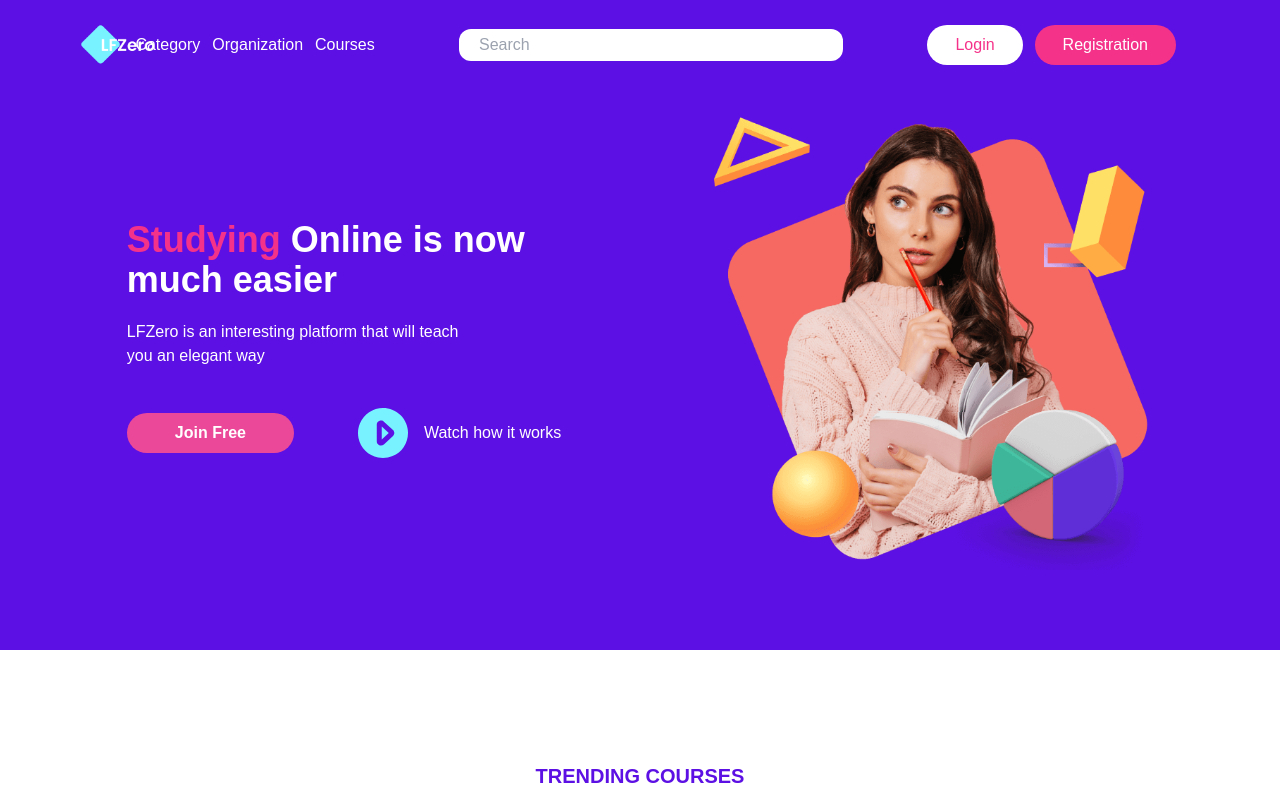
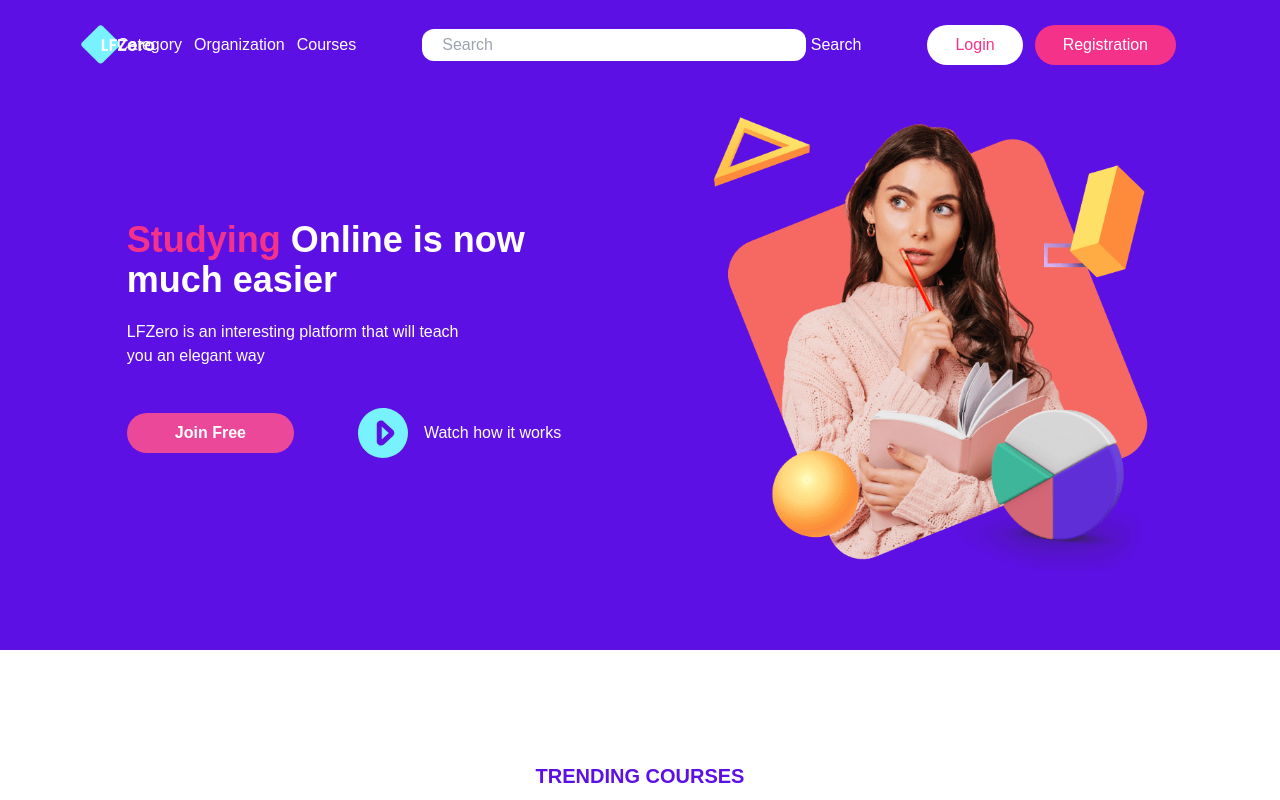
Before and after one commit to rezainiet/lfzero-client, a React (Create React App) app: page / in a window 1280 px wide. Shown: the top 800 px of the page. Built offline with nearby package versions, Linux system fonts and the light colour scheme; no server answers.

Commit message:
pulling from main

```diff
--- a/src/components/Pages/Contact/Contact.js
+++ b/src/components/Pages/Contact/Contact.js
@@ -139,7 +139,7 @@ const Contact = () => {
                 +1 010 582 5006
               </p>
               <p className="font-openSans font-light text-lg">
-                lfzero@gmail.com
+                support@lfzero.com
               </p>
             </div>
           </div>
@@ -147,7 +147,7 @@ const Contact = () => {
             <div className="card w-fit bg-white drop-shadow-2xl">
               <div className="card-body bg-gray-200 bg-opacity-50">
                 <h2 className="text-center font-montserrat font-medium text-4xl text-gray-600">
-                  Send as Message!
+                  Send a Message!
                 </h2>
                 <form onSubmit={handleSubmit} className="">
                   <div className="form-control w-full ">
--- a/src/components/shared/Navbar/Navbar.js
+++ b/src/components/shared/Navbar/Navbar.js
@@ -1,4 +1,4 @@
-import React from 'react';
+import React, { useState } from 'react';
 import { useNavigate } from 'react-router-dom';
 import auth from '../../../firebase.init';
 import { useAuthState } from 'react-firebase-hooks/auth';
@@ -7,8 +7,25 @@ import { signOut } from 'firebase/auth';
 
 const Navbar = () => {
     const [user, loading] = useAuthState(auth);
-    const navigate = useNavigate()
+    const navigate = useNavigate();
+    const [searchedCourse, setSearchedCoure] = useState();
 
+
+
+    const handleSearch = (event) => {
+        event.preventDefault();
+        const value = event.target.searchValue.value;
+        const url = `http://localhost:4000/api/courses/getCourse/${value}`
+        fetch(url)
+            .then(res => res.json())
+            .then(data => setSearchedCoure(data))
+    };
+
+    console.log(searchedCourse)
+
+
+
+    console.log(user)
     return (
         <div className='bg-[#5D10E3] px-20'>
             <div className='flex justify-between items-center p-6 px-6 lg:px-0 container mx-auto'>
@@ -43,7 +60,9 @@ const Navbar = () => {
                     <div className='bg-white shadow-md lg:bg-transparent lg:shadow-none py-10 lg:py-0 flex flex-col lg:items-center lg:flex-row px-6 space-y-4
                     lg:space-y-0 lg:space-x-3'>
 
-                        <input type="text" className='outline-none py-1 px-5 w-96 rounded-xl focus:ring-1 focus:ring-pink-500' placeholder='Search' />
+                        <form onSubmit={handleSearch}>
+                            <input type="text" name='searchValue' className='outline-none py-1 px-5 w-96 rounded-xl focus:ring-1 focus:ring-pink-500' placeholder='Search' /> <button type='submit' className='text-white hover:cursor-pointer'>Search</button>
+                        </form>
                     </div>
                 </div>
                 <div className="-translate-y-full peer-checked:translate-y-0 lg:translate-y-0 inset-0 fixed lg:static pt-20 lg:pt-0 bg-white lg:bg-transparent
@@ -79,7 +98,7 @@ const Navbar = () => {
                                             src="https://encrypted-tbn0.gstatic.com/images?q=tbn:ANd9GcQt-F5GQg8qB2fWquF1ltQvAT2Z8Dv5pJLb9w&usqp=CAU"
                                             width="40px"
                                             alt=''></img>
-                                        <p>Maisha Maliha</p>
+                                        <p>{user?.displayName}</p>
                                     </div>
                                 </li>
                                 <li>
```
Also changed, not shown: src/components/Pages/SignUp/SignUp.js (+5 -4 lines).
